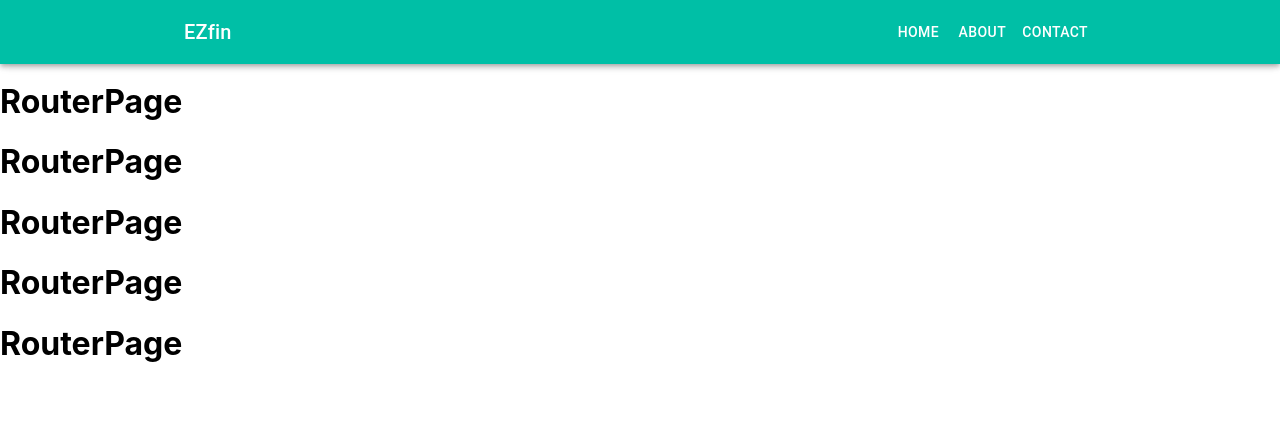
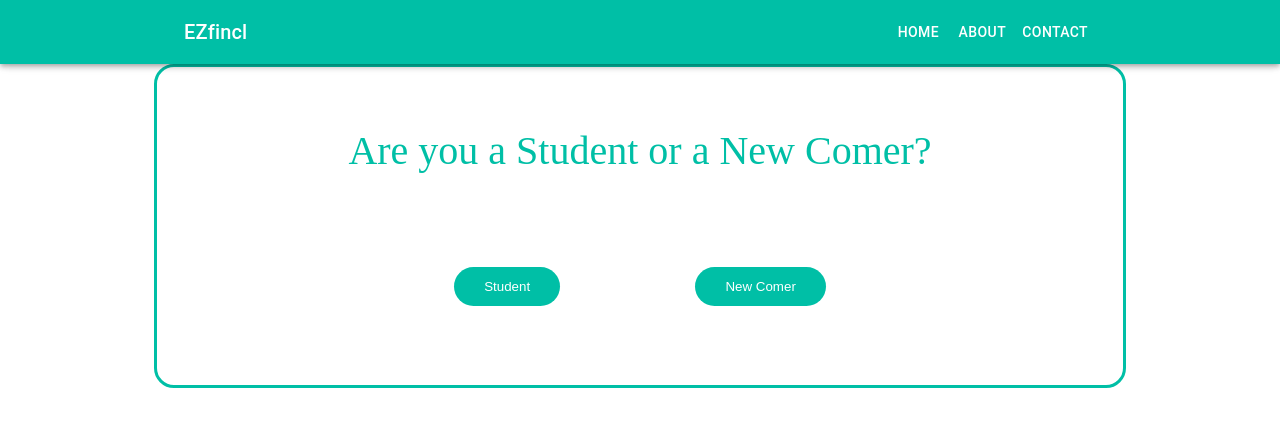
Before and after one commit to abhishekpatelmc/hacksix, a React (Create React App) app: page /OptionPage in a window 1280 px wide. Shown: the top 426 px of the page. Built offline with nearby package versions, Linux system fonts and the light colour scheme.

Commit message:
Added Optional page

```diff
--- a/src/App.js
+++ b/src/App.js
@@ -3,18 +3,22 @@ import { BrowserRouter, Routes, Route } from "react-router-dom";
 import Home from "./pages/HomePage/HomePage";
 import OptionPage from "./pages/OptionPage/OptionPage";
 import Navbar from "./components/Navbar/Navbar";
+import About from "./components/About/About";
+import Contact from "./components/Contact/Contact";
 
 function App() {
   return (
     <div>
       <Navbar />
-      <BrowserRouter>
-        <Routes>
-          <Route exact="true" path="/" element={<Home />}></Route>
-          <Route exact path="/OptionPage" element={<OptionPage />} />
-          <Route exact path="/About" element={<OptionPage />} />
-        </Routes>
-      </BrowserRouter>
+
+      <Routes>
+        <Route exact="true" path="/" element={<Home />}></Route>
+        <Route path="/Home" element={<Home />} />
+        <Route path="/OptionPage" element={<OptionPage />} />
+        {/* <Route path="/About" element={<About />} />
+        <Route path="/Contact" element={<Contact />} />
+        <Route path="/test" element={<OptionPage />} /> */}
+      </Routes>
     </div>
   );
 }
--- /dev/null
+++ b/src/components/About/About.js
@@ -0,0 +1,8 @@
+import React from "react";
+import "./About.css";
+
+const About = () => {
+  return <div></div>;
+};
+
+export default About;
--- /dev/null
+++ b/src/components/Contact/Contact.js
@@ -0,0 +1,7 @@
+import React from "react";
+
+const Contact = () => {
+  return <div>Contact</div>;
+};
+
+export default Contact;
--- a/src/components/Navbar/Navbar.js
+++ b/src/components/Navbar/Navbar.js
@@ -121,13 +121,25 @@ function DrawerAppBar(props) {
               paddingLeft: 20,
             }}
           >
-            EZfin
+            EZfincl
           </Typography>
           <Box sx={{ display: { xs: "none", sm: "block" }, paddingRight: 20 }}>
             {navItems.map((item) => (
-              <Button key={item} sx={{ color: "#fff" }}>
-                {item}
-              </Button>
+              <span>
+                {item === "Home" ? (
+                  <Link to="/" key={item} style={{ textDecoration: "none" }}>
+                    <Button sx={{ color: "#fff" }}>{item}</Button>
+                  </Link>
+                ) : (
+                  <a
+                    href={`#${item}`}
+                    key={item}
+                    style={{ textDecoration: "none" }}
+                  >
+                    <Button sx={{ color: "#fff" }}>{item}</Button>
+                  </a>
+                )}
+              </span>
             ))}
           </Box>
         </Toolbar>
--- a/src/components/landing/Landing.css
+++ b/src/components/landing/Landing.css
@@ -1,16 +1,14 @@
 .landingContainer {
-  position: relative;
-  width: 1170px;
-  padding-right: 15px;
-  padding-left: 15px;
-  margin: auto;
-  margin-top: 4%;
+  display: flex;
+  justify-content: space-evenly;
+  margin-top: 6%;
+  align-items: center;
 }
 
 .landingInfo {
   width: 35%;
   float: left;
-  margin-top: 130px;
+  margin-left: 6%;
 }
 
 .landingInfo h1 {
@@ -22,6 +20,7 @@
 
 .landingInfo p {
   margin: 0;
+  padding-right: 100px;
   line-height: 1.6;
   font-size: 15px;
   color: #5d5d5d;
@@ -38,59 +37,12 @@
 }
 
 .landingImg {
-  width: 50%;
+  width: 40%;
   float: right;
-  margin-top: 35px;
+  /* align-items: center;
+  justify-content: right; */
 }
 
 .landingImg img {
-  max-width: 100%;
+  height: 60vh;
 }
-.landingContainer {
-  position: relative;
-  width: 1170px;
-  padding-right: 15px;
-  padding-left: 15px;
-  margin: auto;
-  margin-top: 4%;
-}
-
-.landingInfo {
-  width: 35%;
-  float: left;
-  margin-top: 130px;
-}
-
-.landingInfo h1 {
-  font-size: 44px;
-  margin: 0 0 20px;
-  line-height: 1.4;
-  color: #5d5d5d;
-}
-
-.landingInfo p {
-  margin: 0;
-  line-height: 1.6;
-  font-size: 15px;
-  color: #5d5d5d;
-}
-
-.landingInfo button {
-  border: 0;
-  border-radius: 20px;
-  padding: 12px 30px;
-  margin-top: 30px;
-  cursor: pointer;
-  color: #fff;
-  background-color: RGB(0, 191, 166);
-}
-
-.landingImg {
-  width: 50%;
-  float: right;
-  margin-top: 35px;
-}
-
-.landingImg img {
-  max-width: 100%;
-}
--- a/src/components/landing/Landing.js
+++ b/src/components/landing/Landing.js
@@ -2,9 +2,11 @@ import React from "react";
 import "./Landing.css";
 import imagelogo from "../../asset/img/undraw_savings_re_eq4w.svg";
 import { Link } from "react-router-dom";
+import About from "../About/About";
 
 const Landing = () => {
   return (
+    <div>
       <div className="landingContainer">
         <div className="landingInfo">
           <h1>A NEW WAY TO LEARN fINANCE</h1>
@@ -16,8 +18,10 @@ const Landing = () => {
             <button>Get Started</button>
           </Link>
         </div>
+
         <div className="landingImg">
           <img src={imagelogo} alt="LandingImage" />
+        </div>
       </div>
     </div>
   );
--- a/src/index.js
+++ b/src/index.js
@@ -2,10 +2,13 @@ import React from "react";
 import ReactDOM from "react-dom/client";
 import "./index.css";
 import App from "./App";
+import { BrowserRouter } from "react-router-dom";
 
 const root = ReactDOM.createRoot(document.getElementById("root"));
 root.render(
   <React.StrictMode>
-    <App />
+    <BrowserRouter>
+      <App />
+    </BrowserRouter>
   </React.StrictMode>
 );
--- a/src/pages/HomePage/HomePage.js
+++ b/src/pages/HomePage/HomePage.js
@@ -1,11 +1,14 @@
 import React from "react";
+import About from "../../components/About/About";
 
 import Landing from "../../components/landing/Landing";
+import OptionPage from "../OptionPage/OptionPage";
 
 function HomePage() {
   return (
     <div>
       <Landing />
+      <About />
     </div>
   );
 }
--- /dev/null
+++ b/src/pages/OptionPage/OptionPage.css
@@ -0,0 +1,28 @@
+.title {
+  border: 3;
+  border-style: solid;
+  margin-top: 5%;
+  font-family: "Iceland";
+  font-style: normal;
+  font-weight: 400;
+  font-size: 40px;
+  line-height: 87px;
+  text-align: center;
+  color: RGB(0, 191, 166);
+  margin-left: 12%;
+  margin-right: 12%;
+  padding-bottom: 5%;
+  border-radius: 20px;
+}
+
+.title button {
+  border: 0;
+  border-radius: 20px;
+  padding: 12px 30px;
+  cursor: pointer;
+  color: #fff;
+  background-color: RGB(0, 191, 166);
+  margin-top: 3%;
+  margin-right: 7%;
+  margin-left: 7%;
+}
--- a/src/pages/OptionPage/OptionPage.js
+++ b/src/pages/OptionPage/OptionPage.js
@@ -1,14 +1,14 @@
 import React from "react";
+import "./OptionPage.css";
 
 const OptionPage = () => {
   return (
     <div>
-      <h1>RouterPage</h1>
-      <h1>RouterPage</h1>
-      <h1>RouterPage</h1>
-      <h1>RouterPage</h1>
-      <h1>RouterPage</h1>
-      <h1>RouterPage</h1>
+      <div className="title">
+        <p>Are you a Student or a New Comer? </p>
+        <button>Student</button>
+        <button>New Comer</button>
+      </div>
     </div>
   );
 };
```
Also changed, not shown: src/components/About/About.css (added). Lines whose indentation alone changed are shown as unchanged.
